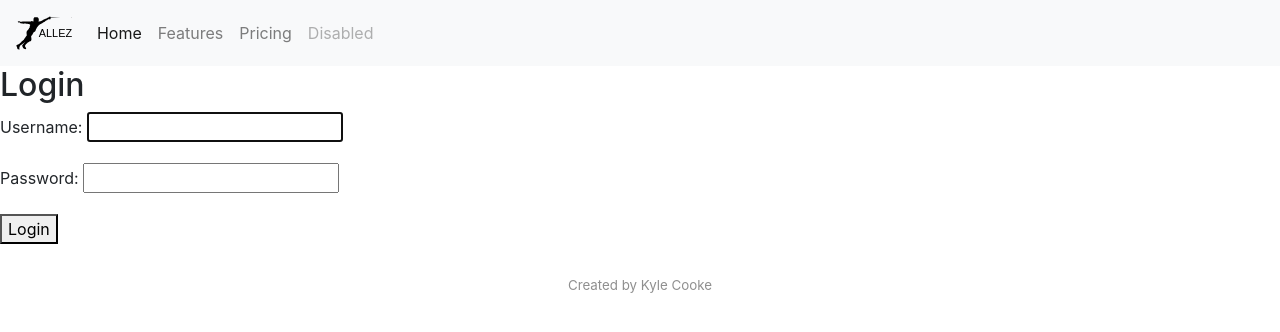
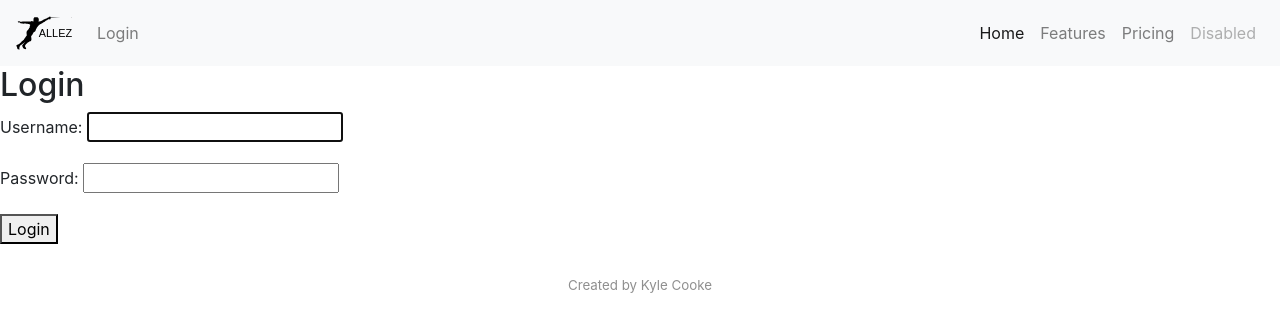
Before and after one commit to saty9/allez, a Django app: page /accounts/login in a window 1280 px wide. Shown: the top 332 px of the page. Run offline with Django 3.2, Linux system fonts and the light colour scheme; parts of the project's set-up code (start-up, migrations or seed data) failed here and were passed over; some libraries are stand-ins or nearby versions.

Commit message:
add login button / current org display to the base html

```diff
--- a/allez/urls.py
+++ b/allez/urls.py
@@ -21,6 +21,6 @@ urlpatterns = [
     path('admin/', admin.site.urls),
     path('main/', include('main.urls')),
     path('ui/', include('ui.urls')),
-    path('accounts/login', LoginUser.as_view()),
+    path('accounts/login', LoginUser.as_view(), name='login'),
     path('accounts/', include('django.contrib.auth.urls'))
 ]
--- a/package.json
+++ b/package.json
@@ -1,5 +1,6 @@
 {
   "dependencies": {
+    "@fortawesome/fontawesome-free": "^5.1.1",
     "bootstrap": "^4.1.2",
     "handlebars": "^4.0.11",
     "jquery": "^3.3.1",
--- a/ui/templates/ui/base.html
+++ b/ui/templates/ui/base.html
@@ -1,4 +1,5 @@
 {% load static %}
+{% load base_helper %}
 
 <!DOCTYPE html>
 <html lang="en">
@@ -8,6 +9,8 @@
     <title>{% block title %}{% endblock %}</title>
     <link rel="stylesheet" href="{% static "jquery-ui-dist/jquery-ui.min.css" %}">
     <link rel="stylesheet" href="{% static "bootstrap/dist/css/bootstrap.min.css" %}">
+    <link rel="stylesheet" href="{% static '@fortawesome/fontawesome-free/css/all.css' %}"
+    <link rel="stylesheet" href="https://cdnjs.cloudflare.com/ajax/libs/font-awesome/4.7.0/css/font-awesome.min.css">
     <style>
         .img-responsive-header {
             height: auto;
@@ -15,6 +18,7 @@
             max-height: 40px;
             max-width: 250px;
         }
+
         #footer {
             text-align: center;
             color: #8f8f8f;
@@ -27,12 +31,14 @@
 </head>
 <body>
 <nav class="navbar navbar-expand-lg navbar-light bg-light">
-  <a class="navbar-brand" href="#"><img class="img-responsive-header" src="{% static '/ui/images/logo.svg' %}" ></a>
-  <button class="navbar-toggler" type="button" data-toggle="collapse" data-target="#navbarNav" aria-controls="navbarNav" aria-expanded="false" aria-label="Toggle navigation">
+    <a class="navbar-brand" href="#"><img class="img-responsive-header" src="{% static '/ui/images/logo.svg' %}"></a>
+    <div class="navbar-nav mr-auto">{% org_or_login_button request %}</div>
+    <button class="navbar-toggler" type="button" data-toggle="collapse" data-target="#navbarNav"
+            aria-controls="navbarNav" aria-expanded="false" aria-label="Toggle navigation">
         <span class="navbar-toggler-icon"></span>
     </button>
     <div class="collapse navbar-collapse" id="navbarNav">
-    <ul class="navbar-nav">
+        <ul class="navbar-nav ml-auto">
             <li class="nav-item active">
                 <a class="nav-link" href="#">Home <span class="sr-only">(current)</span></a>
             </li>
--- /dev/null
+++ b/ui/templatetags/base_helper.py
@@ -0,0 +1,18 @@
+from django import template
+from django.utils.html import format_html
+from django.urls import reverse
+from main.models import Organisation
+register = template.Library()
+
+
+@register.simple_tag(name="org_or_login_button")
+def org_or_login(request):
+    if request.user.is_authenticated:
+        if request.session['org_id']:
+            organisation = Organisation.objects.get(pk=request.session['org_id'])
+            return format_html(organisation.name)
+        else:
+            return format_html('Join an Org')
+    else:
+        login_url = reverse('login') + '?next=' + request.path
+        return format_html('<a class="nav-link" href={}>Login <i class="fas fa-sign-in-alt"></i></a>'.format(login_url))
```
Also changed, not shown: ui/templatetags/__init__.py (added), 1 other file. Lines whose indentation alone changed are shown as unchanged.
